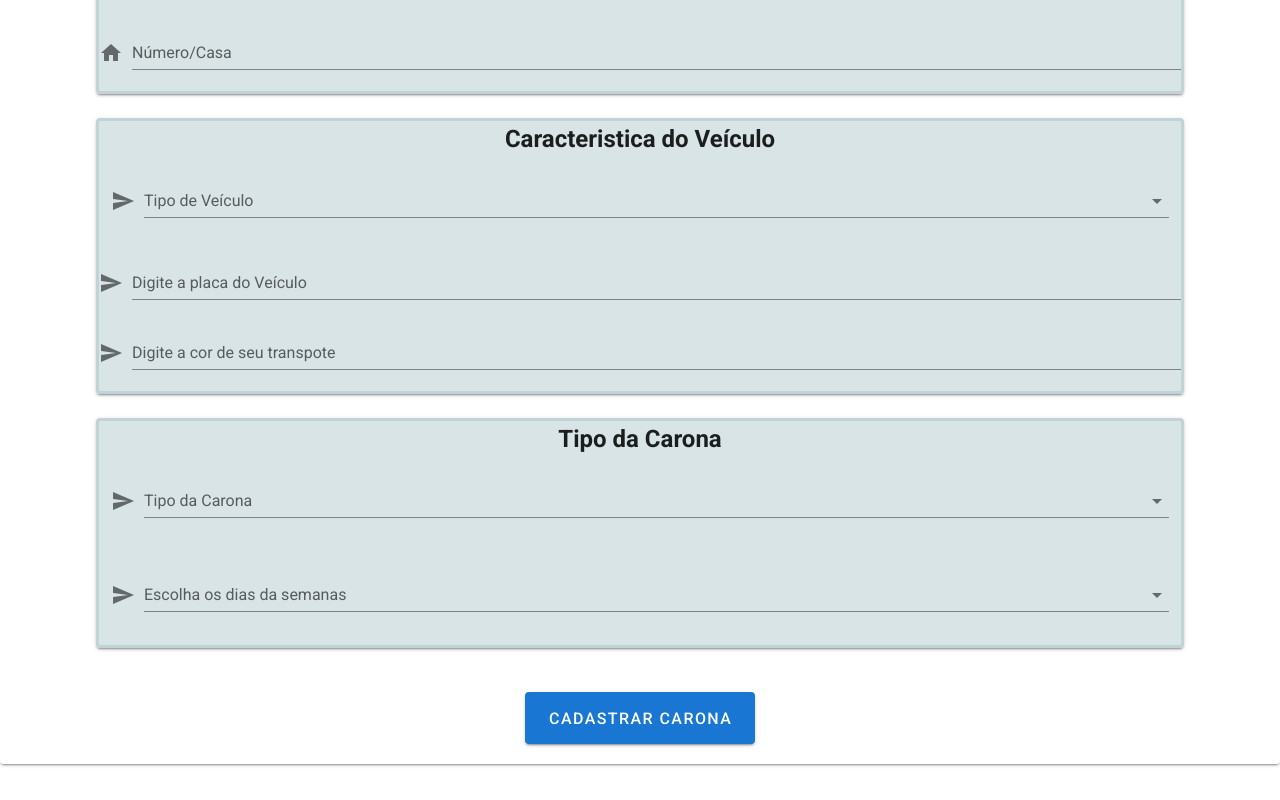
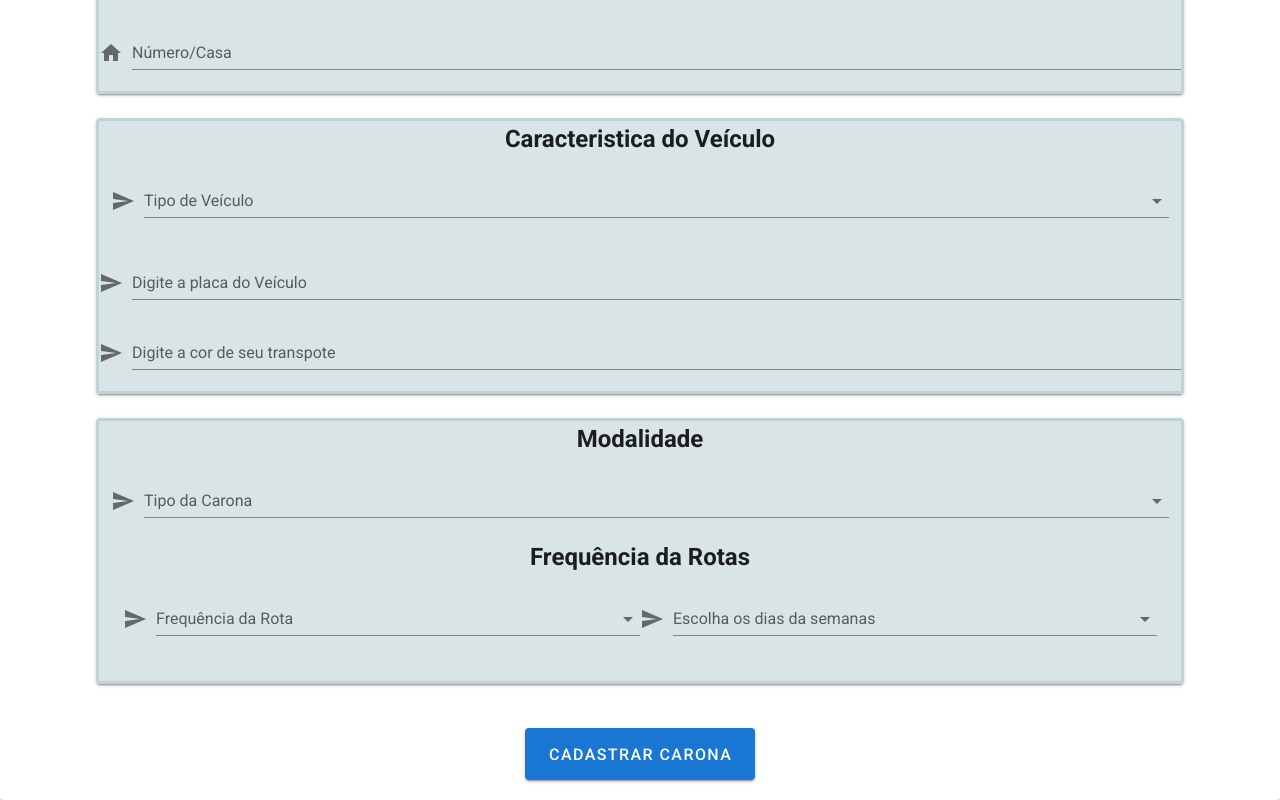
Before and after one commit to ifpi-picos/proxima-parada-front-end-vue, a Vue app: page /home/ride in a window 1280 px wide. Shown: the part 976-1776 px from the top of the page. Before the commit the page ends 1740 px from the top, so only its background shows below. Built offline with nearby package versions, Linux system fonts and the light colour scheme.

Commit message:
alterando formulario

```diff
--- a/src/pages/home/Cadastrar-Carona.vue
+++ b/src/pages/home/Cadastrar-Carona.vue
@@ -47,21 +47,25 @@
         <br>
         <v-card class="veiculo" color="#96b5bb5e" >
 
-            <h2>Tipo da Carona</h2>
+            <h2>Modalidade</h2>
             <v-container fluid>
                 <v-row align="center">
                     <v-col class="d-flex" cols="12" sm="12">
                         <v-select prepend-icon="send" :items="disponibilidade" label="Tipo da Carona"/>
                     </v-col>
                 </v-row>
+                <h2>Frequência da Rotas</h2>
+                    <v-col class="d-flex" cols="12" sm="12" >
+                        <v-select v-if='regular' prepend-icon="send" :items="frequenciaRotas" label="Frequência da Rota" />
+                        <v-select prepend-icon="send" :items="diaSemanas"  label="Escolha os dias da semanas"/>
+                        <v-select v-if='naoregular' prepend-icon="send" :items="frequenciaRotas" label="Frequência da Rota" />
+
+                    </v-col>
                 <v-row>
-                    <v-col>
-                        <v-select  prepend-icon="send" :items="diaSemanas"  label="Escolha os dias da semanas"/>
+                    <v-col >
+                        <v-select v-if="f" prepend-icon="send" :items="diaSemanas"  label="Escolha os dias da semanas"/>
                     </v-col>
                 </v-row>
-
-
-
             </v-container>
         </v-card> <br>
 
@@ -80,14 +84,17 @@
 </template>
 
 <script>
-
 export default {
     name: "Cadastrar-Carona",
 
     data: () => ({
     transport: ['Carro','Moto'],
     disponibilidade:['Colaborativa','Não-Colaborativa'],
-    diaSemanas:['Segunda-feira','Terça-feira','Quarta-feira','Quinta-feira','Sexta-feira','Sábado','Domingo']
+    diaSemanas:['Segunda-feira','Terça-feira','Quarta-feira','Quinta-feira','Sexta-feira','Sábado','Domingo'],
+    frequenciaRotas:['Regular','Não-Regular'],
+    regular:true,
+    naoregular:false
+
   }),
 
 }
```
